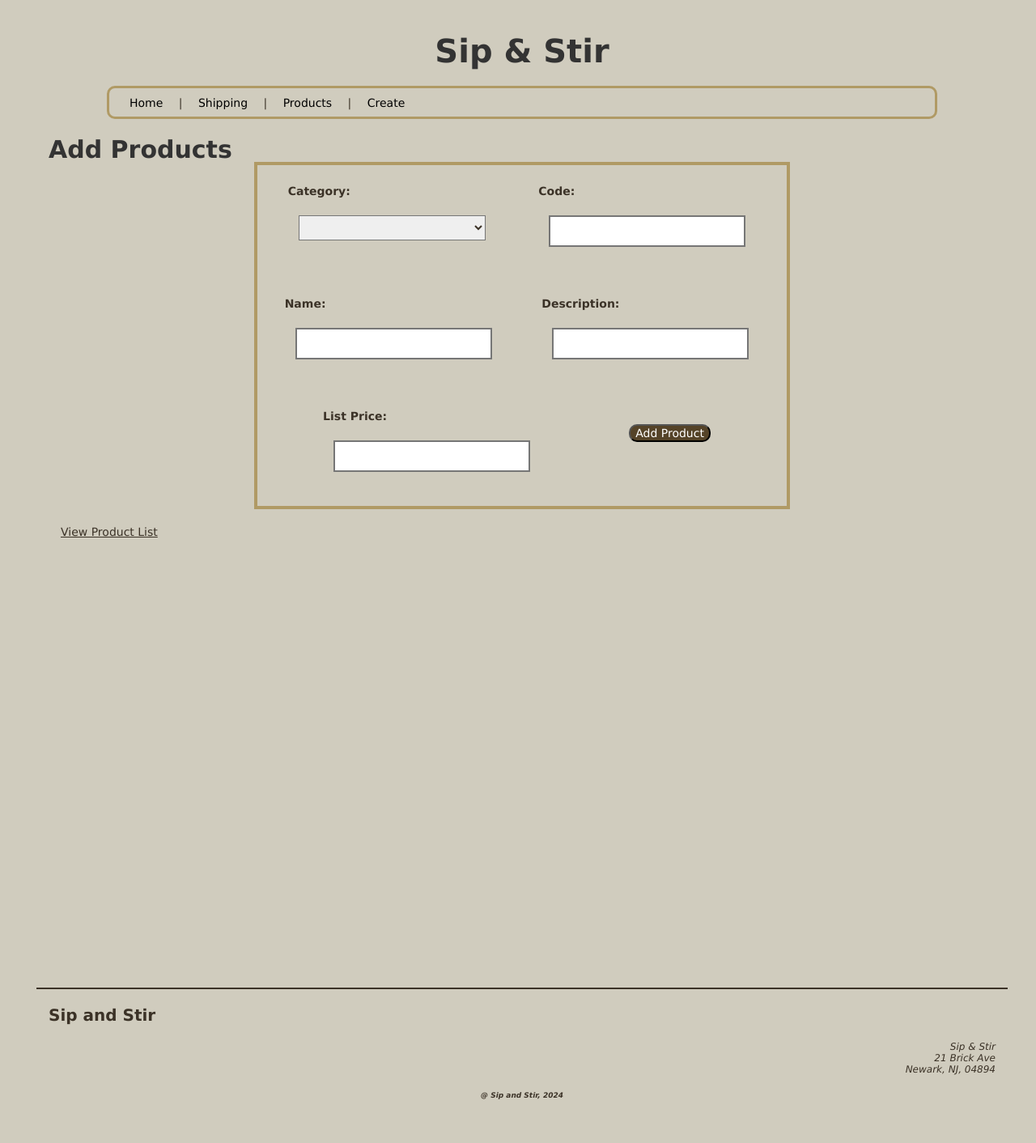
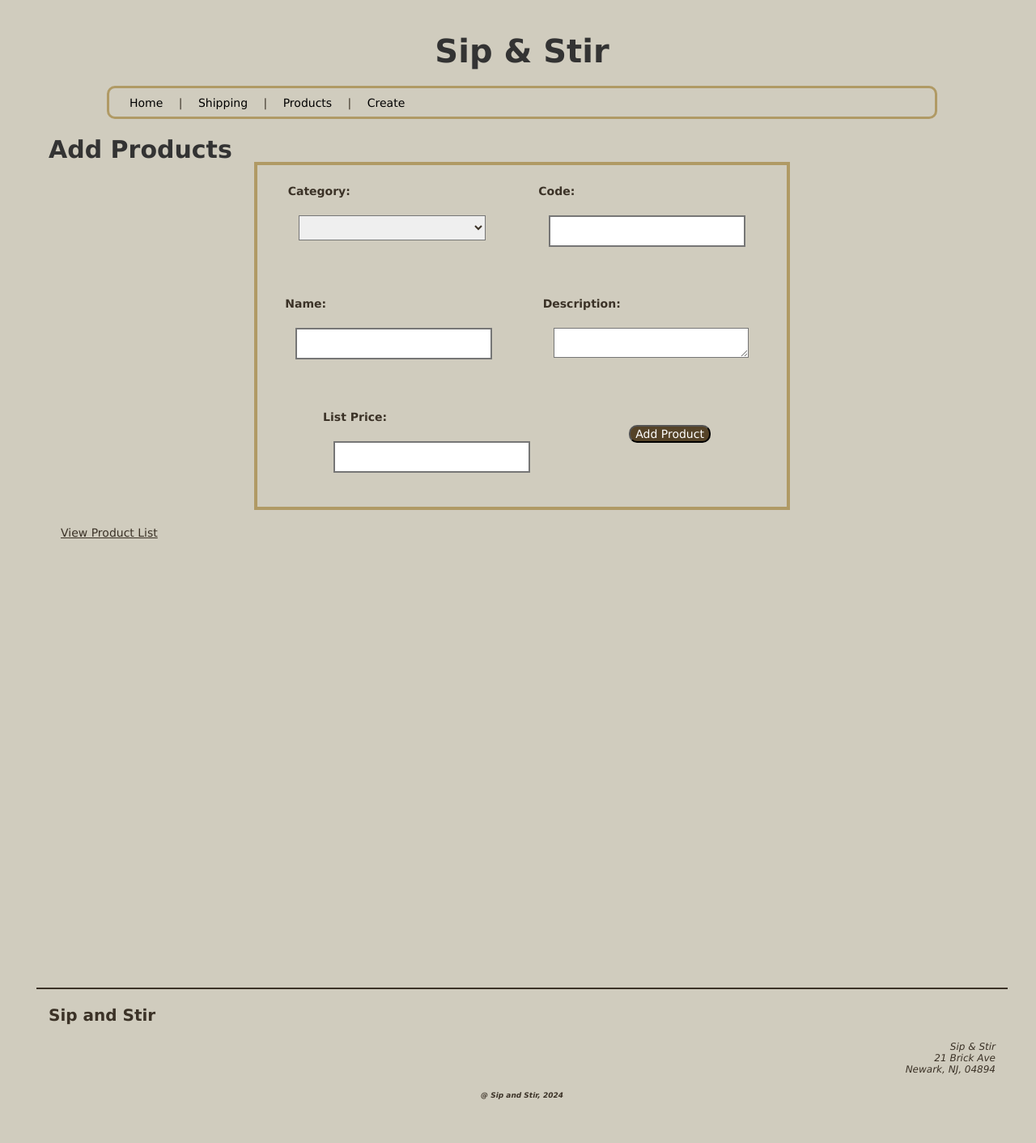
Before and after one commit to mjalafaro65/IT202-mja65-Project, a PHP site: page /create.php in a window 1280 px wide. Shown: the whole page at 81% size. Run offline with PHP 8.4, Linux system fonts and the light colour scheme; data that the repository does not hold is empty.

Commit message:
text area fix

```diff
--- a/create.php
+++ b/create.php
@@ -82,7 +82,7 @@ mja65@njit.edu
 
                 <div>
                     <label>Description:</label>
-                    <input class="box" type="text" name="description" value="<?php echo htmlspecialchars($description);?>">
+                    <textarea class="box" type="text" name="description" value="<?php echo htmlspecialchars($description);?>"></textarea>
                 </div>
 
                 <div>
```
